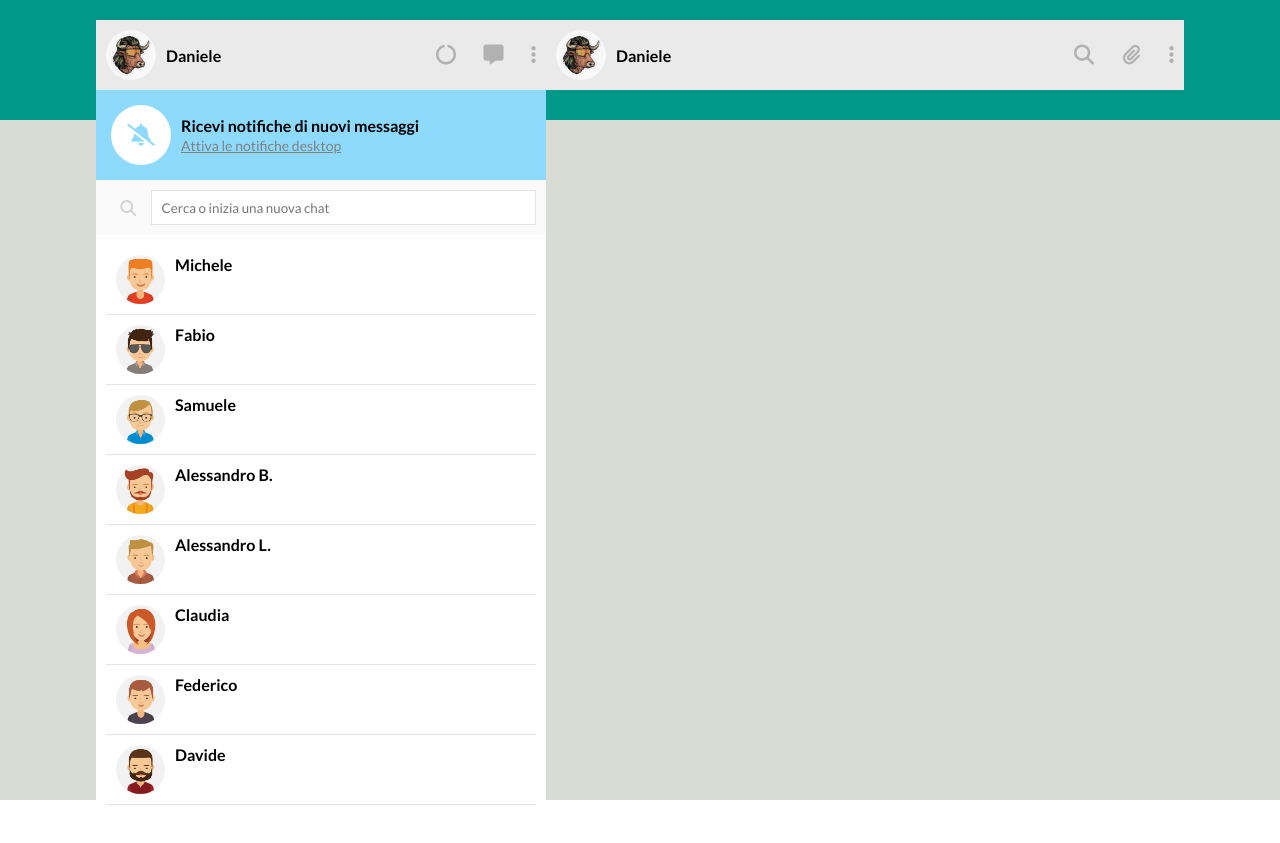
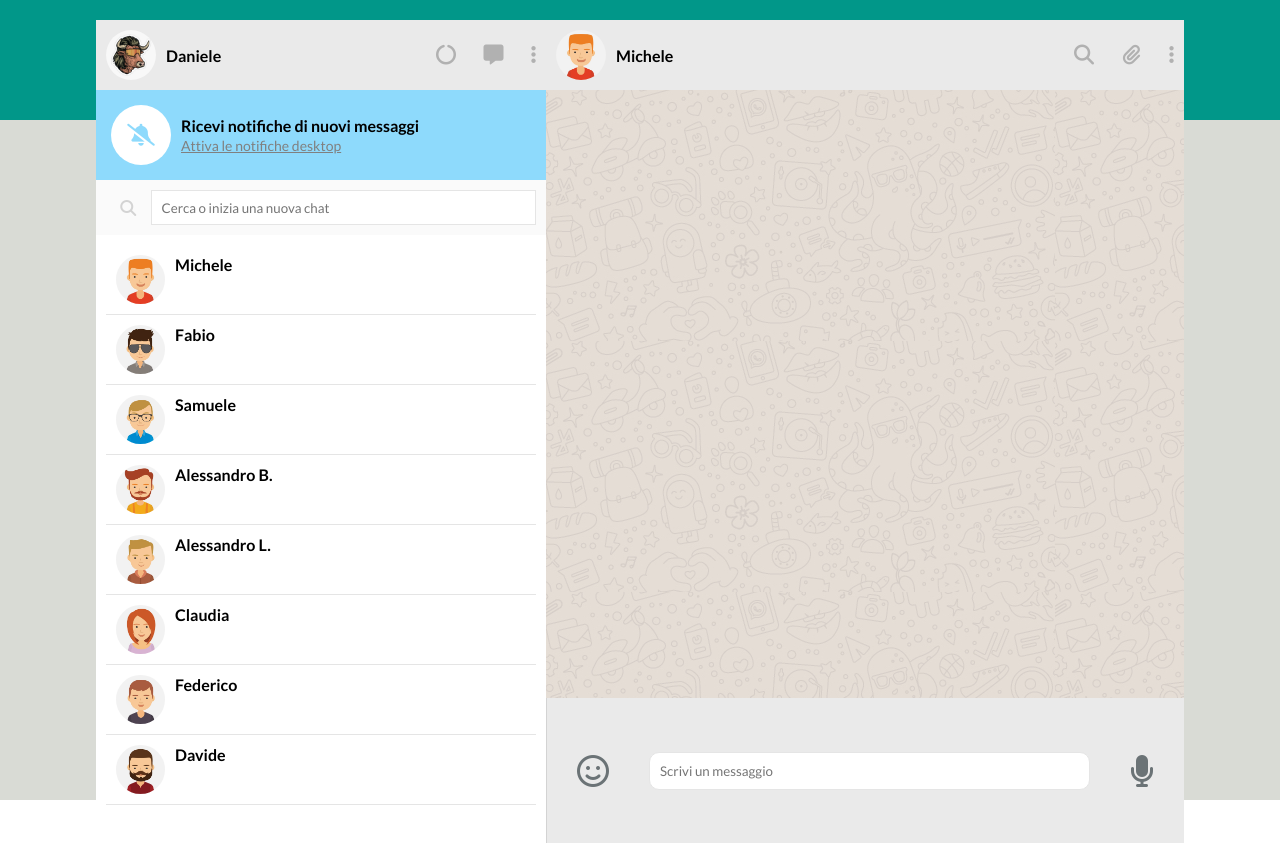
Before and after one commit to danielecarpentiero/vue-boolzapp, a plain HTML site: page milestone1/index.html in a window 1280 px wide. Drawn offline with nearby package versions, Linux system fonts and the light colour scheme.

Commit message:
feat: right side (footer still to fix)

```diff
--- a/milestone1/index.html
+++ b/milestone1/index.html
@@ -62,16 +62,29 @@
           </ul>
         </div>
         <div class="right-side">
+          <header>
             <div id="me" class="user-bar d-flex space-between">
-            <div class="left-icons d-flex align-center">
-              <img :src="userInfo[0].avatar" alt="" />
-              <h4>{{userInfo[0].name}}</h4>
-            </div>
-            <div class="right-icons d-flex align-center space-between">
+              <div class="left-icons d-flex align-center">
+                <img :src="contacts[0].avatar" alt="" />
+                <h4>{{contacts[0].name}}</h4>
+              </div>
+              <div class="right-icons d-flex align-center space-between">
                 <i class="fa-solid fa-magnifying-glass"></i>
                 <i class="fa-solid fa-paperclip"></i>
-              <i class="fa-solid fa-ellipsis-vertical"></i>
+                <i class="fa-solid fa-ellipsis-vertical"></i>
+              </div>
             </div>
+          </header>
+          <main>
+            <div class="message-box"></div>
+          </main>
+          <footer>
+            <div class="input-area d-flex space-between align-center">
+              <i class="far fa-smile"></i>
+              <input type="text" placeholder="Scrivi un messaggio" />
+              <i class="fas fa-microphone"></i>
+            </div>
+          </footer>
         </div>
       </div>
     </div>
--- a/milestone1/style.css
+++ b/milestone1/style.css
@@ -146,4 +146,36 @@ h4 {
 .contacts li:hover {
   background-color: #e5e5e5;
 }
+
+main {
+  height: 80%;
+}
+
+footer div {
+  padding: 30px;
+  font-size: 2rem;
+  width: 100%;
+  height: 145px;
+  padding: 10px 30px;
+  background-color: #eaeaea;
+  border-left: 1px solid lightgrey;
+}
+
+.message-box {
+  background-image: url(img/mine.jpg);
+  height: 100%;
+}
+
+.input-area i {
+  color: #6b7376;
+}
+
+.input-area input {
+  width: 100%;
+  margin: 0 40px;
+  padding: 10px;
+  border: 1px solid #e5e5e5;
+  border-radius: 10px;
+  background-color: #fff;
+}
 /* /left side */
```
Also changed, not shown: jsconfig.json (added, +12 -0 lines).
